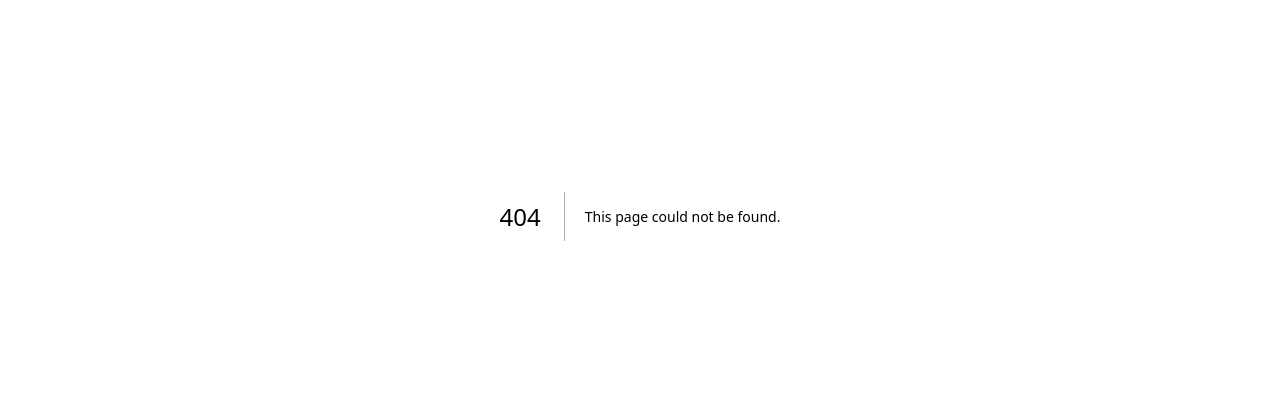
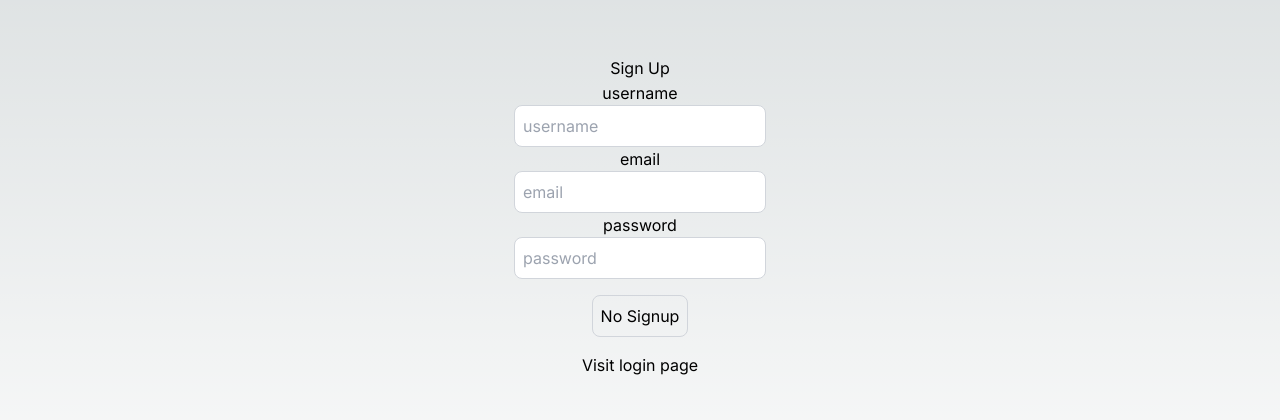
Before and after one commit to omlan93/daily-notes, a Next.js app: page /signup in a window 1280 px wide. Before the commit this address had no page. Shown: the part 184-604 px from the top of the page. Built offline with nearby package versions, Linux system fonts and the light colour scheme.

Commit message:
signup and login completed

```diff
--- /dev/null
+++ b/src/app/api/users/login/route.ts
@@ -0,0 +1,53 @@
+import { connect } from "@/app/dbConfig/dbConfig";
+import User from "@/models/userModel";
+import { NextRequest, NextResponse } from "next/server";
+import bcryptjs from "bcryptjs";
+import { error } from "console";
+import jwt from "jsonwebtoken";
+
+connect();
+
+export async function POST(request: NextRequest) {
+  try {
+    const reqBody = await request.json();
+    console.log(reqBody);
+    const { email, password } = reqBody;
+
+    //if user exists
+    const user = await User.findOne({ email });
+    if (!user) {
+      return NextResponse.json(
+        { error: "User doen not exist" },
+        { status: 400 }
+      );
+    }
+
+    //password validation
+    const passwordValidation = await bcryptjs.compare(password, user.password);
+    if (!passwordValidation) {
+      return NextResponse.json({ error: "Invalid Password" }, { status: 400 });
+    }
+
+    //create token data
+    const tokenData = {
+      id: user._id,
+      email: user.email,
+      password: user.password,
+    };
+
+    //create token
+    const token = await jwt.sign(tokenData, process.env.TOKEN_SECRET!, {
+      expiresIn: "1d",
+    });
+
+    const response = NextResponse.json({
+      message: "Login Successful",
+      success: true,
+    });
+
+    response.cookies.set("token", token, { httpOnly: true });
+    return response;
+  } catch (error: any) {
+    return NextResponse.json({ error: error.message }, { status: 400 });
+  }
+}
--- /dev/null
+++ b/src/app/api/users/signup/route.ts
@@ -0,0 +1,46 @@
+import { connect } from "@/app/dbConfig/dbConfig";
+import User from "@/models/userModel";
+import { NextRequest, NextResponse } from "next/server";
+import bcryptjs from "bcryptjs";
+
+connect();
+
+export async function POST(request: NextRequest) {
+  try {
+    const reqBody = await request.json();
+    const { username, email, password }: any = reqBody;
+    console.log(reqBody);
+
+    //check if user already exists
+    const user = await User.findOne({ email });
+    if (user) {
+      return NextResponse.json(
+        { error: "User already exists" },
+        { status: 400 }
+      );
+    }
+
+    //hash password
+    const salt = await bcryptjs.genSalt(10);
+    const hashedPassword = await bcryptjs.hash(password, salt);
+
+    //create a new user
+    const newUser = new User({
+      username,
+      email,
+      password: hashedPassword,
+    });
+
+    //save the user
+    const savedUser = await newUser.save();
+    console.log(savedUser);
+
+    return NextResponse.json({
+      message: "User Signed Up successfully",
+      success: true,
+      savedUser,
+    });
+  } catch (error: any) {
+    return NextResponse.json({ error: error.message }, { status: 500 });
+  }
+}
--- /dev/null
+++ b/src/app/dbConfig/dbConfig.ts
@@ -0,0 +1,20 @@
+import mongoose from "mongoose";
+
+export async function connect() {
+  try {
+    mongoose.connect(process.env.MONGO_URI!);
+    const connection = mongoose.connection;
+    connection.on("connected", () => {
+      console.log("MongoDB connected seccessfully");
+    });
+
+    connection.on("error", (err) => {
+      console.log(
+        "MongoDB connection error.Please make sure MongoDB is running. " + err
+      );
+    });
+  } catch (error) {
+    console.log("Something goes wrong!");
+    console.log(error);
+  }
+}
--- a/src/app/layout.tsx
+++ b/src/app/layout.tsx
@@ -1,6 +1,7 @@
 import type { Metadata } from "next";
 import { Inter } from "next/font/google";
 import "./globals.css";
+import { Toaster } from "react-hot-toast";
 
 const inter = Inter({ subsets: ["latin"] });
 
@@ -16,6 +17,7 @@
 }>) {
   return (
     <html lang="en">
+      <Toaster position="bottom-center" />
       <body className={inter.className}>{children}</body>
     </html>
   );
--- /dev/null
+++ b/src/app/login/page.tsx
@@ -0,0 +1,76 @@
+"use client";
+
+import axios from "axios";
+import Link from "next/link";
+import { useRouter } from "next/navigation";
+import React, { useEffect, useState } from "react";
+import toast from "react-hot-toast";
+
+function LoginPage() {
+  const router = useRouter();
+  const [user, setUser] = React.useState({
+    email: "",
+    password: "",
+  });
+
+  const [buttonDisabled, setbuttonDisabled] = React.useState(false);
+  const [Loading, setLoading] = React.useState(false);
+
+  const onLogin = async () => {
+    try {
+      setLoading(true);
+
+      const response = await axios.post("api/users/login", user);
+      console.log("Login Successful", response.data);
+      toast.success("Login Successful!");
+      router.push("/profile");
+    } catch (error: any) {
+      console.log("Log In Unsuccessful", error.message);
+    } finally {
+      setLoading(false);
+    }
+  };
+
+  useEffect(() => {
+    if (user.email.length > 0 && user.password.length > 0) {
+      setbuttonDisabled(false);
+    } else {
+      setbuttonDisabled(true);
+    }
+  }, [user]);
+  return (
+    <div className="flex flex-col items-center justify-center min-h-screen py-2">
+      <h1>{Loading ? "Processing" : "Log In"}</h1>
+      <hr />
+      <label htmlFor="email">email</label>
+      <input
+        className="text-black p-2 border border-gray-300 rounded-lg"
+        type="text"
+        id="email"
+        value={user.email}
+        placeholder="email"
+        onChange={(e) => setUser({ ...user, email: e.target.value })}
+      />
+      <hr />
+      <label htmlFor="password">password</label>
+      <input
+        className="text-black p-2 border border-gray-300 rounded-lg"
+        type="password"
+        id="password"
+        value={user.password}
+        placeholder="password"
+        onChange={(e) => setUser({ ...user, password: e.target.value })}
+      />
+
+      <button
+        className="p-2 border border-gray-300 rounded-lg mb-4 mt-4 focus:outline-none focus:border-gray-600"
+        onClick={onLogin}
+      >
+        Signup here
+      </button>
+      <Link href={"/signup"}>Visit Signup page</Link>
+    </div>
+  );
+}
+
+export default LoginPage;
--- /dev/null
+++ b/src/app/profile/[id]/page.tsx
@@ -0,0 +1,18 @@
+import React from "react";
+
+function UserProfile({ params }: any) {
+  return (
+    <div className="flex flex-col items-center justify-center min-h-screen py-2">
+      <h1>Profile</h1>
+      <hr />
+      <p className="text-4xl">
+        Profile Page
+        <span className="p-2 rounded bg-orange-500 text-black ml-2">
+          {params.id}
+        </span>
+      </p>
+    </div>
+  );
+}
+
+export default UserProfile;
--- /dev/null
+++ b/src/app/profile/page.tsx
@@ -0,0 +1,13 @@
+import React from "react";
+
+function ProfilePage() {
+  return (
+    <div className="flex flex-col items-center justify-center min-h-screen py-2">
+      <h1>Profile</h1>
+      <hr />
+      <p>Profile Page</p>
+    </div>
+  );
+}
+
+export default ProfilePage;
--- /dev/null
+++ b/src/app/signup/page.tsx
@@ -0,0 +1,90 @@
+"use client";
+
+import axios from "axios";
+import Link from "next/link";
+import { useRouter } from "next/navigation";
+import React, { useEffect } from "react";
+import toast from "react-hot-toast";
+
+function SignUp() {
+  const router = useRouter();
+  const [user, setUser] = React.useState({
+    email: "",
+    password: "",
+    username: "",
+  });
+
+  const [buttonDisabled, setbuttonDisabled] = React.useState(false);
+  const [Loading, setLoading] = React.useState(false);
+
+  const onSignup = async () => {
+    try {
+      setLoading(true);
+      const response = await axios.post("api/users/signup", user);
+
+      console.log("Signup success", response.data);
+      toast.success("Sign Up Successfull!");
+      router.push("/login");
+    } catch (error: any) {
+      console.log("Sign Up failed", error.message);
+      toast.error(error.message);
+    } finally {
+      setLoading(false);
+    }
+  };
+
+  useEffect(() => {
+    if (
+      user.email.length > 0 &&
+      user.password.length > 0 &&
+      user.username.length > 0
+    ) {
+      setbuttonDisabled(false);
+    } else {
+      setbuttonDisabled(true);
+    }
+  }, [user]);
+  return (
+    <div className="flex flex-col items-center justify-center min-h-screen py-2">
+      <h1>{Loading ? "Processing" : "Sign Up"}</h1>
+      <hr />
+      <label htmlFor="username">username</label>
+      <input
+        className="text-black p-2 border border-gray-300 rounded-lg"
+        type="text"
+        id="username"
+        value={user.username}
+        placeholder="username"
+        onChange={(e) => setUser({ ...user, username: e.target.value })}
+      />
+      <label htmlFor="email">email</label>
+      <input
+        className="text-black p-2 border border-gray-300 rounded-lg"
+        type="text"
+        id="email"
+        value={user.email}
+        placeholder="email"
+        onChange={(e) => setUser({ ...user, email: e.target.value })}
+      />
+      <label htmlFor="password">password</label>
+      <input
+        className="text-black p-2 border border-gray-300 rounded-lg"
+        type="password"
+        id="password"
+        value={user.password}
+        placeholder="password"
+        onChange={(e) => setUser({ ...user, password: e.target.value })}
+      />
+
+      <button
+        className="p-2 border border-gray-300 rounded-lg mb-4 mt-4 focus:outline-none focus:border-gray-600"
+        onClick={onSignup}
+      >
+        {buttonDisabled ? "No Signup" : "Signup here"}
+      </button>
+      <Link href={"/login"}>Visit login page</Link>
+    </div>
+  );
+}
+
+export default SignUp;
--- /dev/null
+++ b/src/models/userModel.js
@@ -0,0 +1,35 @@
+import mongoose from "mongoose";
+import { type } from "os";
+
+const userSchema = new mongoose.Schema({
+  username: {
+    type: String,
+    required: [true, "Please provide a username"],
+    unique: true,
+  },
+  email: {
+    type: String,
+    required: [true, "Please provide a email"],
+    unique: true,
+  },
+  password: {
+    type: String,
+    required: [true, "Please provide a password"],
+  },
+  isVerified: {
+    type: Boolean,
+    default: false,
+  },
+  isAdmin: {
+    type: Boolean,
+    default: false,
+  },
+  forgotPasswordToken: String,
+  forgotPasswordExpiry: Date,
+  verifyToken: String,
+  verifyTokenExpiry: Date,
+});
+
+const User = mongoose.models.users || mongoose.model("users", userSchema);
+
+export default User;
```
Also changed, not shown: package.json (+12 -4 lines), 2 other files (tests, documents, lock files or other folders).
